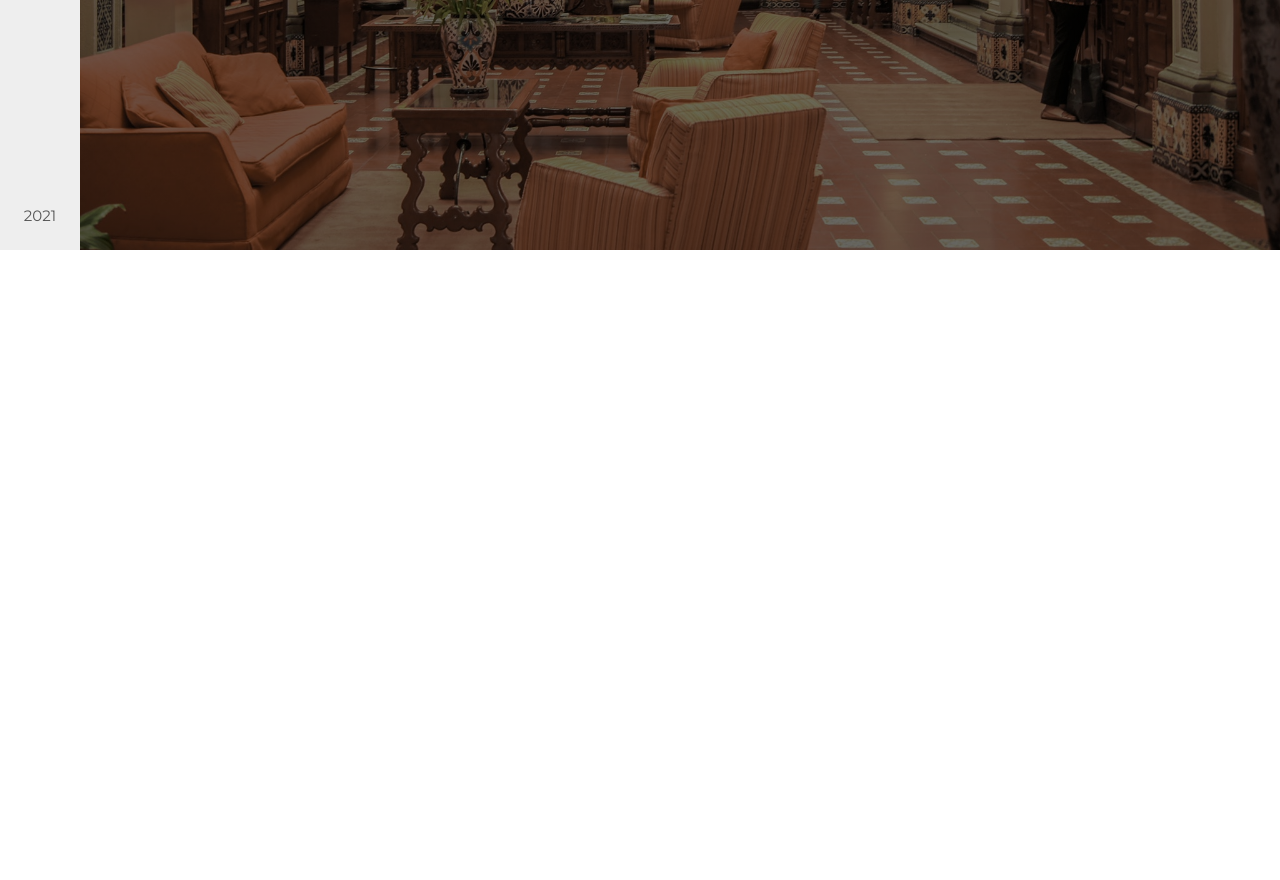
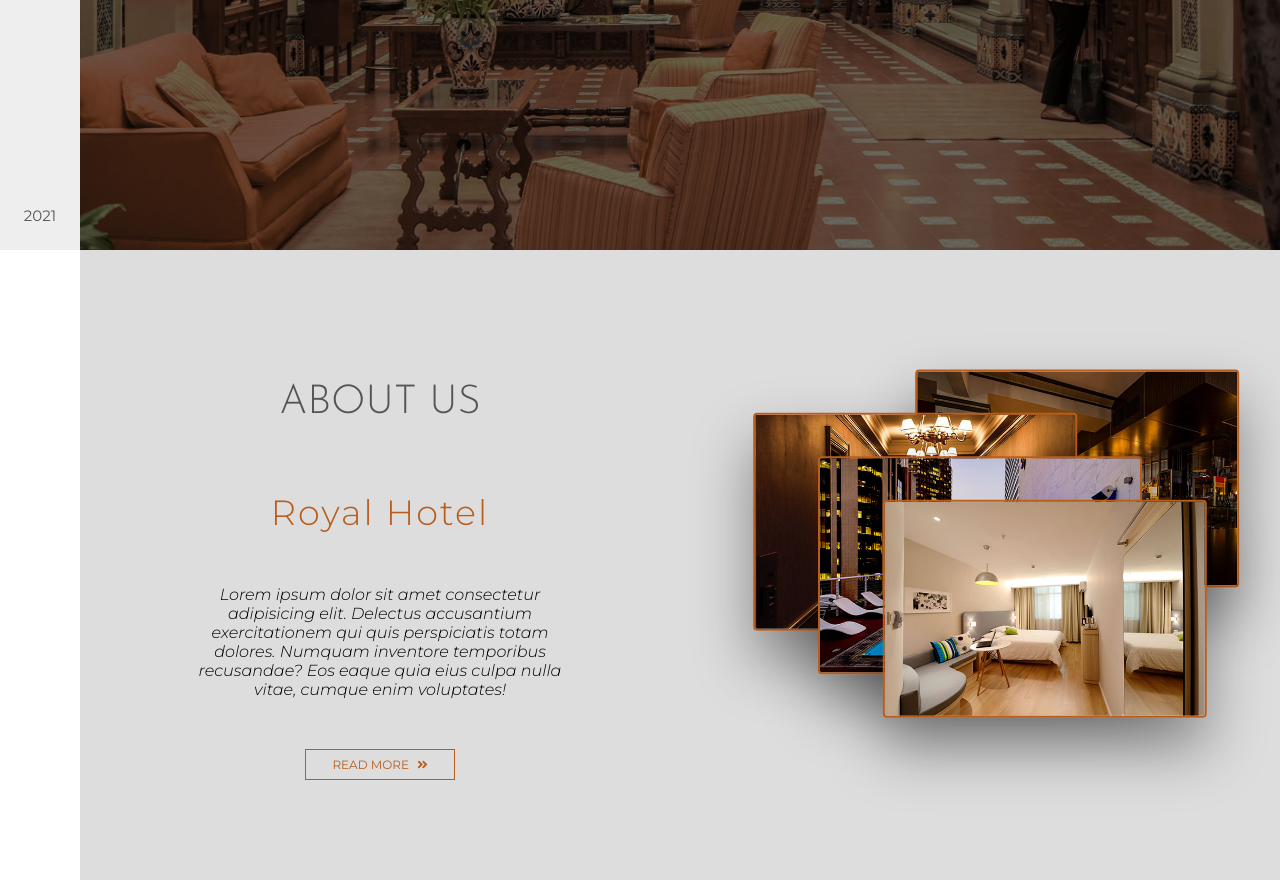
Before and after one commit to benidevo/royal-hotel, a plain HTML site: page index.html in a window 1280 px wide. Shown: the part 550-1430 px from the top of the page. Before the commit the page ends 800 px from the top, so only its background shows below. Drawn offline with Linux system fonts and the light colour scheme.

Commit message:
add About Us section

```diff
--- a/css/style.css
+++ b/css/style.css
@@ -290,3 +290,99 @@ body {
     }
 }
 /* end of header */
+
+/* about us */
+.about-us {
+    margin-left: 8rem;
+    display: flex;
+    background-color: #ddd;
+}
+
+.about-us-content {
+    flex: 0 1 50%;
+    display: flex;
+    flex-direction: column;
+    justify-content: center;
+    align-items: center;
+    padding: 10rem;
+    box-sizing: border-box;
+}
+
+.about-us-heading {
+    font-family: 'Josefin Sans', sans-serif;
+    font-size: 4rem;
+    font-weight: 300;
+    text-transform: uppercase;
+    color: #555;
+}
+
+
+
+.sub-heading {
+    font-size: 3.5rem;
+    font-weight: 300;
+    letter-spacing: .2rem;
+    color: #b85d1c;
+}
+
+.about-us-paragraph {
+    font-size: 1.6rem;
+    font-style: italic;
+    font-weight: 300;
+    text-align: center;
+    margin-bottom: 5rem;
+}
+
+.about-us-btn {
+    width: 15rem;
+    padding: .7rem .5rem;
+    font-family: 'Montserrat', sans-serif;
+    font-size: 1.2rem;
+    text-transform: uppercase;
+    color: #b85d1c;
+    background-color: transparent;
+    border: .1rem solid #b85d1c;
+    outline: none;
+    cursor: pointer;
+}
+
+.btn-arrow {
+    margin-left: .5rem;
+    transition: margin-left .4s;
+}
+
+.about-us-btn:hover .btn-arrow {
+    margin-left: 1.5rem;
+}
+
+.about-us-images {
+    flex: 1 1;
+    position: relative;
+}
+
+.image {
+    width: 32rem;
+    position: absolute;
+    top: 50%;
+    left: 50%;
+    box-shadow: 0 3rem 6rem rgba(0, 0, 0, .4);
+    border-radius: .4rem;
+    border: .2rem solid #b85d1c;
+}
+
+.image-1 {
+    transform: translate(-20%, -90%);
+}
+
+.image-2 {
+    transform: translate(-70%, -70%);
+}
+
+.image-3 {
+    transform: translate(-50%, -50%);
+}
+
+.image-4 {
+    transform: translate(-30%, -30%);
+}
+/* end of about us */
--- a/index.html
+++ b/index.html
@@ -108,5 +108,29 @@
     </header>
     <!-- end of header -->
 
+    <!-- about us -->
+    <section class="about-us">
+        <div class="about-us-content">
+            <h1 class="about-us-heading">About Us</h1>
+            <div class="underline">
+                <div class="small-underline"></div>
+                <div class="big-underline"></div>
+            </div>
+            <h3 class="sub-heading">Royal Hotel</h3>
+            <p class="about-us-paragraph">Lorem ipsum dolor sit amet consectetur adipisicing elit. Delectus accusantium exercitationem qui quis perspiciatis totam dolores. Numquam inventore temporibus recusandae? Eos eaque quia eius culpa nulla vitae, cumque enim voluptates!</p>
+            <button class="about-us-btn">
+                Read More
+                <i class="fas fa-angle-double-right btn-arrow"></i>
+            </button>
+        </div>
+
+        <div class="about-us-images">
+            <img src="img/about-us-img-1.jpeg" class="image image-1">
+            <img src="img/about-us-img-2.jpeg" class="image image-2">
+            <img src="img/about-us-img-3.jpeg" class="image image-3">
+            <img src="img/about-us-img-4.jpeg" class="image image-4">
+        </div>
+    </section>
+    <!-- end of about us -->
 </body>
 </html>
```
